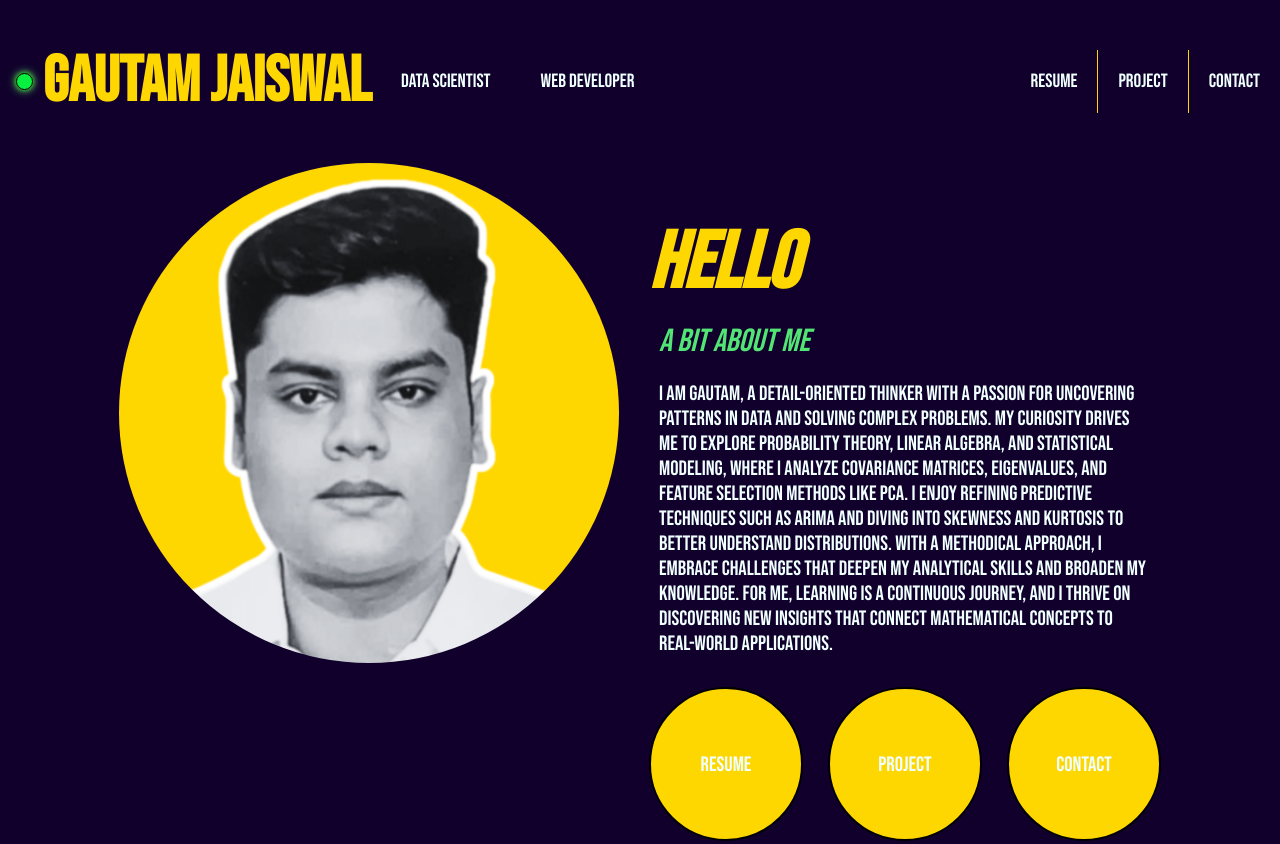
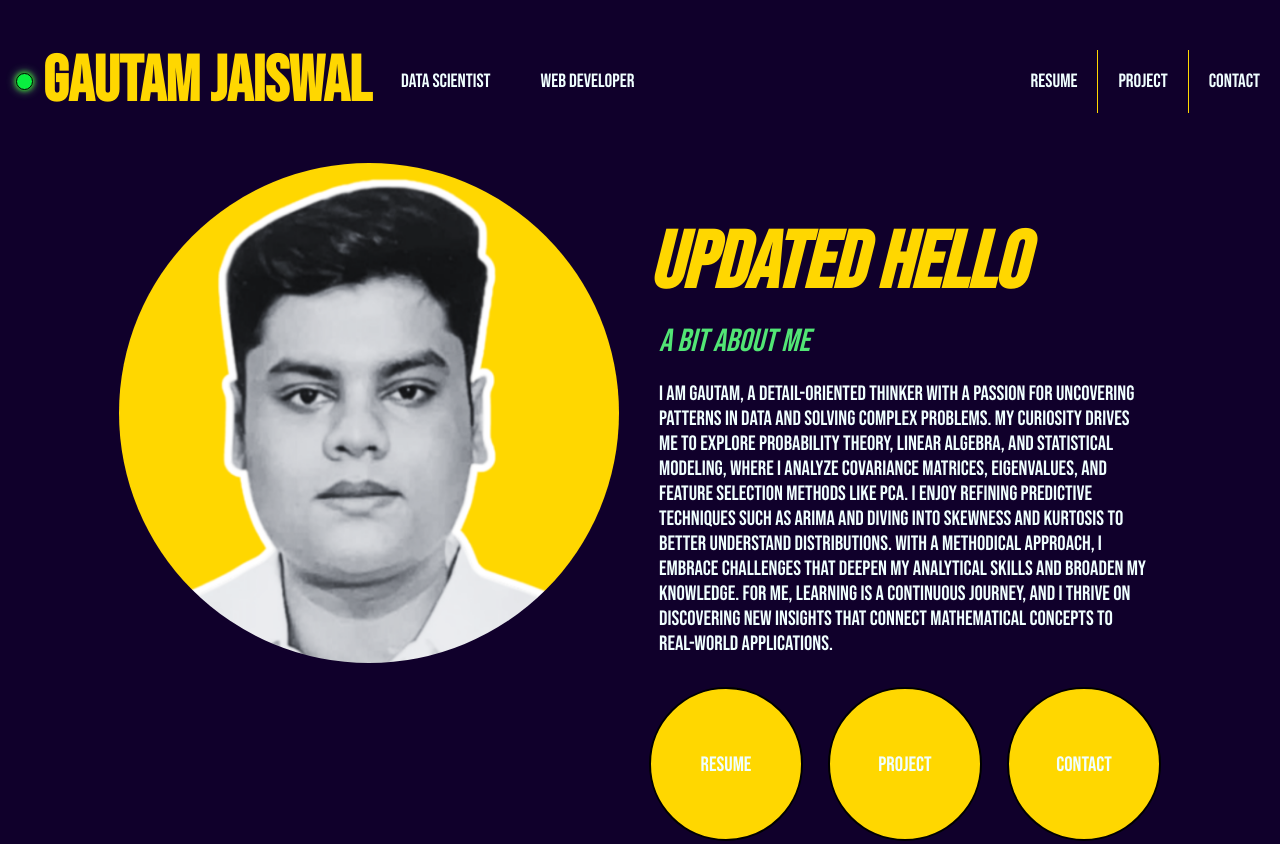
Before and after one commit to geekyTech32/Tricky-Tech-App, a website built with Vite: page index.html in a window 1280 px wide. Shown: the top 844 px of the page. Built offline with nearby package versions, Linux system fonts and the light colour scheme; files whose address does not match are found by name; a web font is replaced by a local one.

Commit message:
Update index.html

```diff
--- a/index.html
+++ b/index.html
@@ -77,7 +77,7 @@
 
         <div class="content-container">
              <div class="heading_tag_container">
-            <h1 class="heading_tag">Hello</h1>
+            <h1 class="heading_tag">Updated hello</h1>
         </div>
             <h3 class="content-title">A bit about me</h3>
             <p class="content">I am Gautam, a detail-oriented thinker with a passion for uncovering
```
